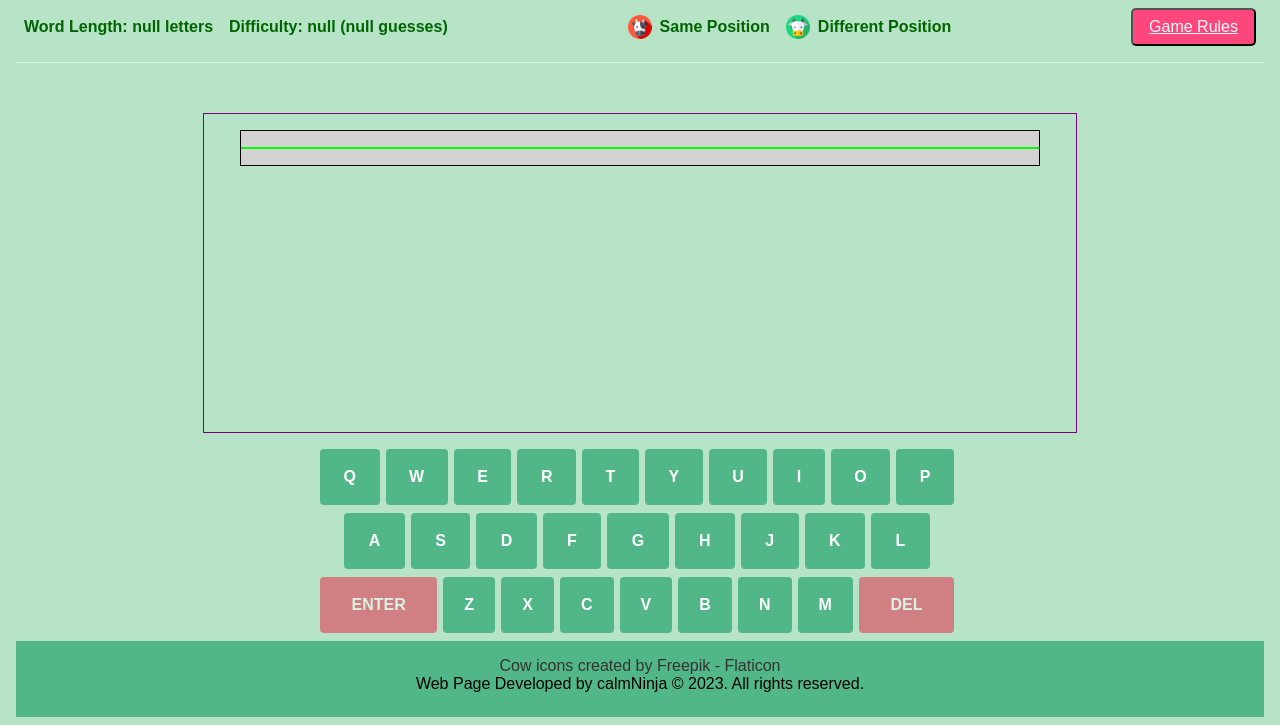
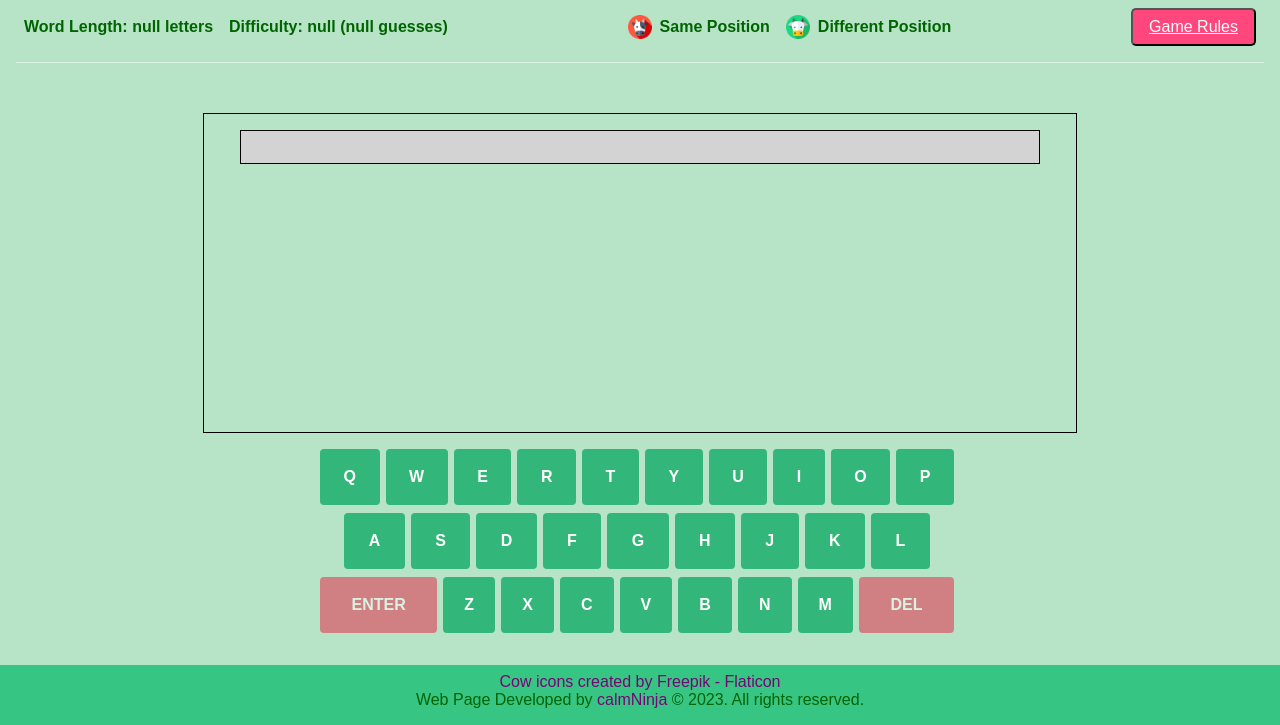
Before and after one commit to calmNinja/cow-bull-word-game, a plain HTML site: page game.html in a window 1280 px wide. Shown: the part 99-824 px from the top of the page. Drawn offline with Linux system fonts and the light colour scheme.

Commit message:
footer adjustments

```diff
--- a/game.html
+++ b/game.html
@@ -164,11 +164,16 @@
     <footer>
       <div class="footer-content">
         <p>
-          <a href="https://www.flaticon.com/free-icons/cow" title="cow icons"
+          <a
+            href="https://www.flaticon.com/free-icons/cow"
+            target="_blank"
+            title="cow icons"
             >Cow icons created by Freepik - Flaticon</a
           >
           <br />
-          Web Page Developed by calmNinja &copy; 2023. All rights reserved.
+          Web Page Developed by
+          <a href="https://github.com/calmNinja?tab=repositories">calmNinja</a>
+          &copy; 2023. All rights reserved.
         </p>
       </div>
     </footer>
--- a/gameStyles.css
+++ b/gameStyles.css
@@ -7,7 +7,7 @@
   }
 
   body {
-    max-height: 70vh;
+    max-height: 100vh;
     font-family: Arial, sans-serif;
     background-color: #b7e4c7;
     color:rgb(237, 233, 233);
@@ -131,7 +131,7 @@
   overflow: auto;
   max-width: 70%;
   margin: 0 auto 1rem;
-  border: 1px solid purple;
+  border: 1px solid black;
 }
 
 /* Game container - Guessing Grid */
@@ -155,7 +155,6 @@
   margin: 1rem 0;
   width: 100%;
   max-width: 800px;
-  border: 1px solid lime;
   /* justify-content: flex-start; */
 }
 
@@ -208,7 +207,7 @@
   padding: 0;
   height: 3.5rem;
   cursor: pointer;
-  background-color: #52b788;
+  background-color: #33b679;
   color: #fefefe;
   flex-grow: 1;
   text-transform: uppercase;
@@ -361,7 +360,6 @@
 #game-over-play-again-button {
   padding: 1rem 2rem;
   background-color: rgb(35, 152, 35);
-  /* background-color: rgb(218, 14, 31); */
   color: #fff;
   border: none;
   border-radius: 5px;
@@ -370,7 +368,6 @@
 }
 
 #game-over-play-again-button:hover {
-  /*rgb(218, 14, 31);*/
   background-color: rgb(218, 14, 31);
 }
 
@@ -400,16 +397,24 @@
 /* Footer Styling */
 
 footer {
-  background-color: #52b788;
-  padding: 0.5rem;
+  background-color: #37c583;
+  padding: 0;
   text-align: center;
-  color: black;
+  color: darkgreen;
+  width: 100vw;
+  box-sizing: border-box;
+  margin-left: -1rem;
+  margin-right: -1rem;
+  margin-top: 2rem;
+
 }
 
 .footer-content {
   display: flex;
   flex-direction: column;
   align-items: center;
+  max-width: 100%;
+  margin: 0 auto;
 }
 
 .footer-content p {
@@ -418,8 +423,8 @@ footer {
 .footer-content p:first-child {
   margin-bottom: 1rem;
 }
-.footer-content a {
-  color: #333;
+.footer-content a, .links {
+  color: rgb(117, 6, 117);
   text-decoration: none;
 }
 .footer-content a:hover {
@@ -428,5 +433,5 @@ footer {
 
 .footer-content .copyright {
   font-size: 0.8rem;
-  color: #777;
+  color: white;
 }
--- a/styles.css
+++ b/styles.css
@@ -251,40 +251,6 @@ body {
 
 /* Modal styling ends */
 
-/* Footer Styling begins */
-footer {
-  /* 52b788 */
-  background-color: #33b679;
-  padding: 0.5rem;
-  text-align: center;
-  color: black;
-}
-
-.footer-content {
-  display: flex;
-  flex-direction: column;
-  align-items: center;
-}
-
-.footer-content p {
-  margin: 0.5rem 0;
-}
-.footer-content p:first-child {
-  margin-bottom: 1rem;
-}
-.footer-content a {
-  color: #333;
-  text-decoration: none;
-}
-.footer-content a:hover {
-  text-decoration: underline;
-}
-
-.footer-content .copyright {
-  font-size: 0.8rem;
-  color: #777;
-}
-/* Footer Styling ends */
 
 /* Media queries */
 
```
Also changed, not shown: index.html (+1 -13 lines).
